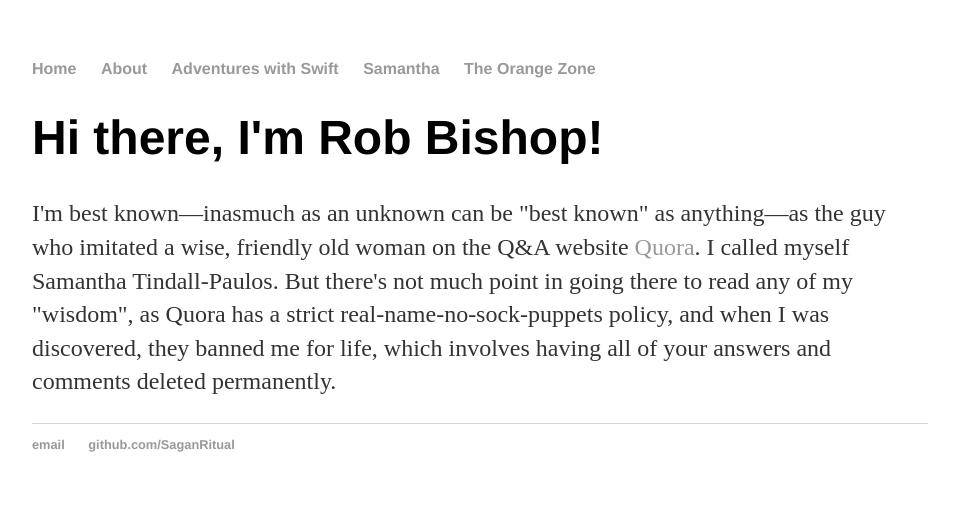
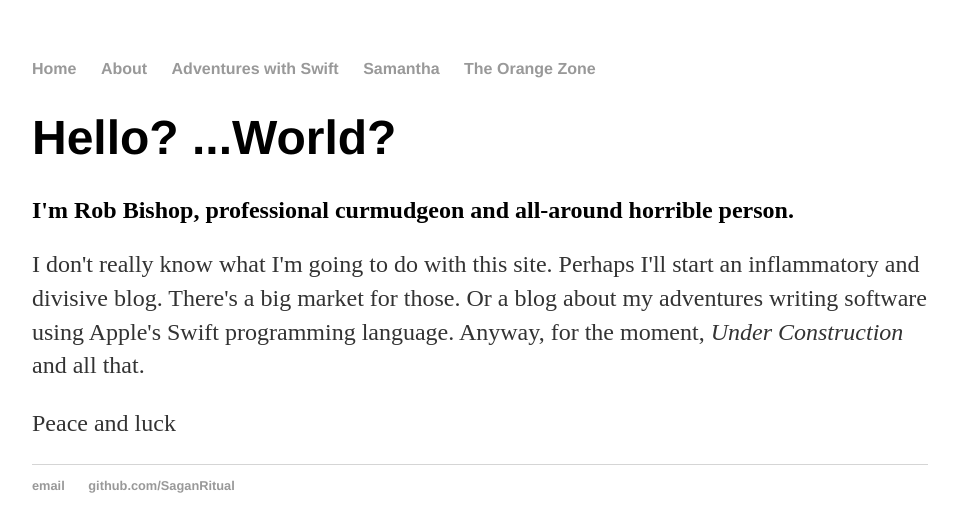
Before and after one commit to SaganRitual/github.io, a Jekyll site: the page built from index.html, in a window 1280 px wide. Shown: the top 532 px of the page, without its empty margins (160-1119 px from the left). Built offline with Jekyll 4.4.1, drawn with Linux system fonts in a browser that asks for light colours.

Commit message:
Add 'Under Construction' message to home page

```diff
--- a/index.html
+++ b/index.html
@@ -3,11 +3,11 @@ layout: default
 title: Rob Bishop, Horrible Person
 ---
 <div class="blurb">
-		<h1>Hi there, I'm Rob Bishop!</h1>
-		<p>I'm best known&mdash;inasmuch as an unknown can be "best known" as
-        anything&mdash;as the guy who imitated a wise, friendly old woman on the Q&A website
-        <a href="https://www.quora.com">Quora</a>. I called myself Samantha Tindall-Paulos. But
-		there's not much point in going there to read any of my "wisdom", as Quora has a strict
-		real-name-no-sock-puppets policy, and when I was discovered, they banned me for life, which
-        involves having all of your answers and comments deleted permanently.</p>
+		<h1>Hello? ...World?</h1>
+		<h2>I'm Rob Bishop, professional curmudgeon and all-around horrible person.</h2>
+		<p>I don't really know what I'm going to do with this site. Perhaps I'll start an
+			inflammatory and divisive blog. There's a big market for those. Or a blog about
+			my adventures writing software using Apple's Swift programming language. Anyway,
+			for the moment, <i>Under Construction</i> and all that.</p>
+			<p>Peace and luck</p>
 </div><!-- /.blurb -->
```
